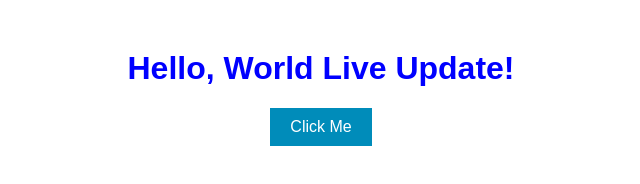
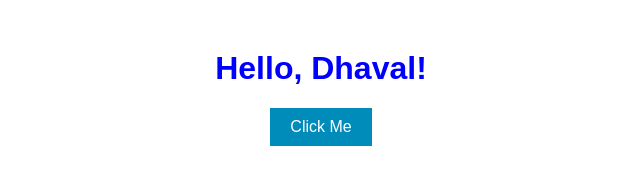
Before and after one commit to GaudRavi93/Appflow, a website: page www/index.html in a window 1280 px wide. Shown: the whole page, without its empty margins (319-959 px from the left). Drawn offline with Linux system fonts and the light colour scheme.

Commit message:
live update test 2

```diff
--- a/www/index.html
+++ b/www/index.html
@@ -7,7 +7,7 @@
     <link rel="stylesheet" href="styles.css">
 </head>
 <body>
-    <h1 id="greeting">Hello, World Live Update!</h1>
+    <h1 id="greeting">Hello, Dhaval!</h1>
     <button onclick="changeText()">Click Me</button>
     <script src="script.js"></script>
 </body>
```
